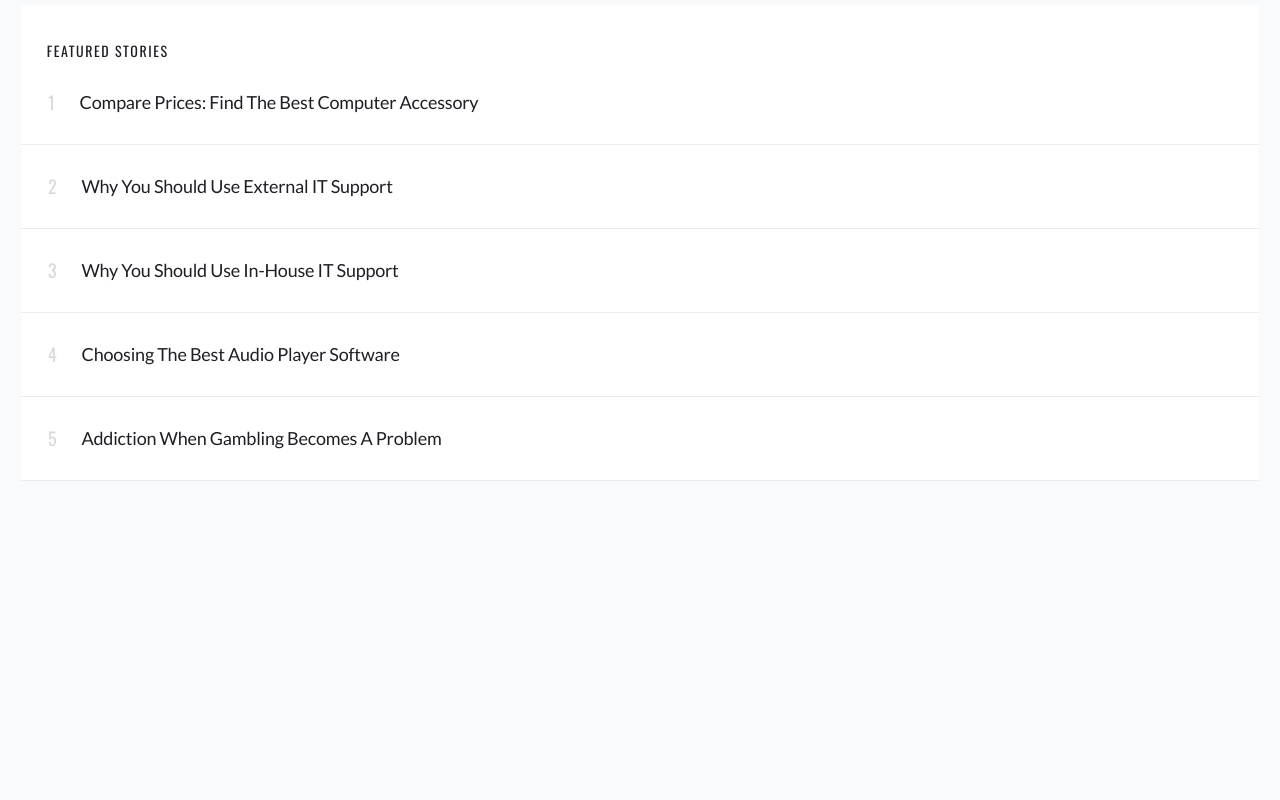
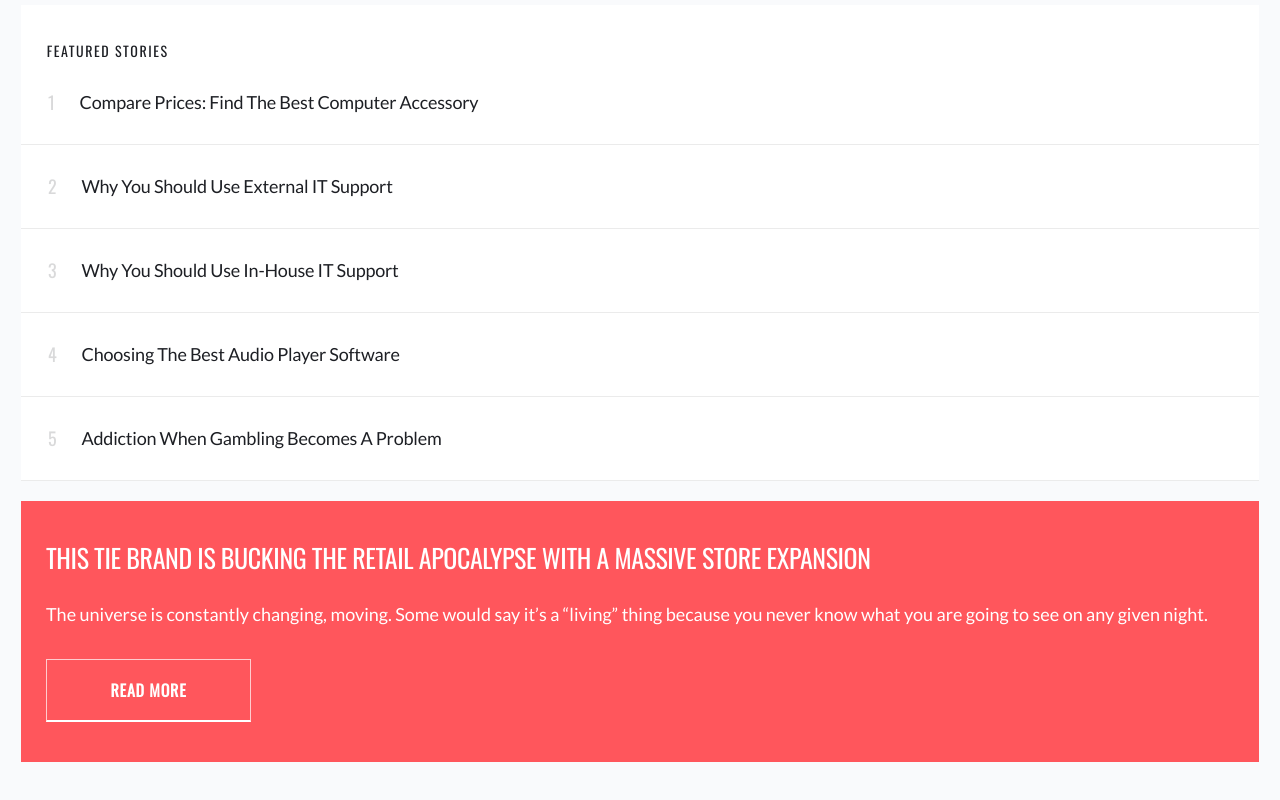
Before and after one commit to yoouyeon/wanted-pre-onboarding-9-fe, a plain HTML site: page index.html in a window 1280 px wide. Shown: the part 428-1228 px from the top of the page. Before the commit the page ends 1009 px from the top, so only its background shows below. Drawn offline with nearby package versions, Linux system fonts and the light colour scheme.

Commit message:
[Feat] brand-card 추가

```diff
--- a/css/main.css
+++ b/css/main.css
@@ -138,3 +138,46 @@ main {
   text-transform: uppercase;
   opacity: 0.1662;
 }
+
+/* brand-card */
+
+#brand-card {
+  background-color: var(--background-brand);
+  display: flex;
+  flex-direction: column;
+  align-items: flex-start;
+  padding: 3.7rem 2.8rem 4rem 2.5rem;
+}
+
+#brand-card .title {
+  color: var(--font-color-light);
+  font-family: var(--font-family-oswald);
+  font-size: 2.6rem;
+  font-weight: 500;
+  line-height: 4rem; /* 153.846% */
+  letter-spacing: -0.0382rem;
+  text-transform: uppercase;
+  margin-bottom: 2.1rem;
+}
+
+#brand-card .content {
+  color: var(--font-color-light);
+  font-family: var(--font-family-lato);
+  font-size: 1.8rem;
+  font-weight: 400;
+  line-height: 3rem; /* 166.667% */
+  margin-bottom: 3rem;
+}
+
+#brand-card button {
+  border: var(--button-border);
+  border-bottom: var(--button-border-bottom);
+  padding: 1.8rem 6.35rem;
+  color: var(--font-color-light);
+  text-align: center;
+  font-family: var(--font-family-oswald);
+  font-size: 1.6rem;
+  font-weight: 600;
+  letter-spacing: 0.08rem;
+  text-transform: uppercase;
+}
--- a/css/variables.css
+++ b/css/variables.css
@@ -23,4 +23,6 @@ main {
   --category-font-weight: 500;
   --category-letter-spacing: 0.175rem;
   --category-color: #ffffff;
+  --button-border: 1px solid rgba(255, 255, 255, 0.7);
+  --button-border-bottom: 0.2rem solid #fff;
 }
--- a/index.html
+++ b/index.html
@@ -73,6 +73,18 @@
           <li class="content">Addiction When Gambling Becomes A Problem</li>
         </ol>
       </div>
+      <div id="brand-card" class="main-content">
+        <div class="title">
+          This tie brand is bucking the retail apocalypse with a massive store
+          expansion
+        </div>
+        <div class="content">
+          The universe is constantly changing, moving. Some would say it’s a
+          “living” thing because you never know what you are going to see on any
+          given night.
+        </div>
+        <button>Read More</button>
+      </div>
     </main>
     <footer></footer>
     <script src="/js/header.js"></script>
```
